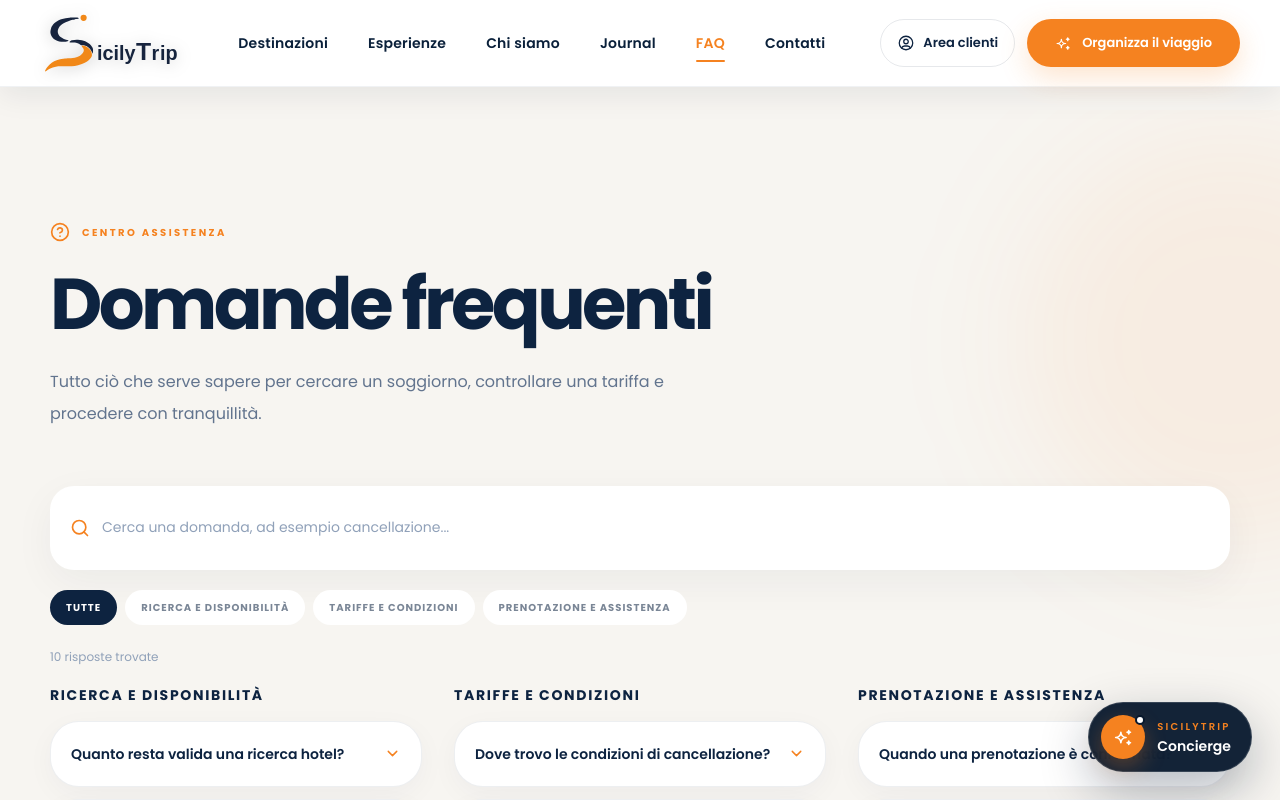
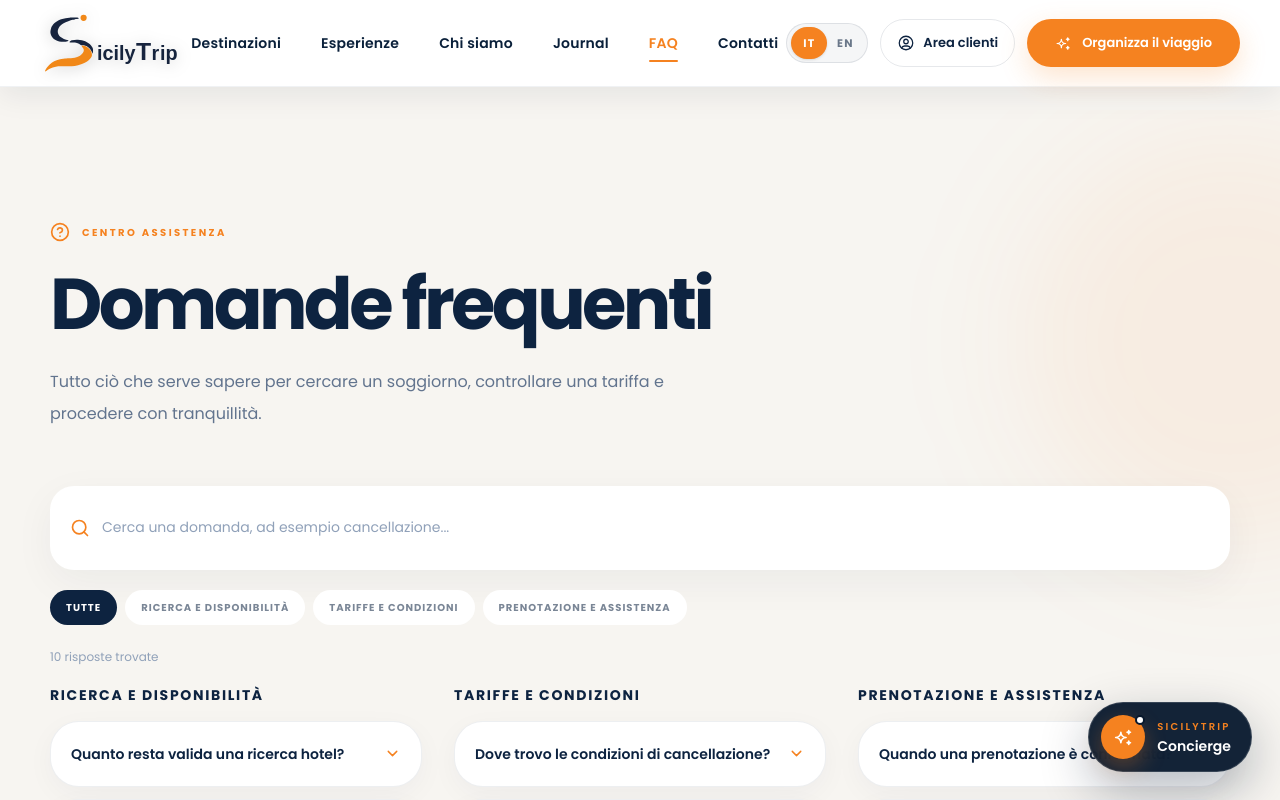
Before and after one commit to SerenellaWonder/sicilytrip, a Next.js app in the folder apps/web/: page /faq in a window 1280 px wide. Shown: the top 800 px of the page. Built offline with nearby package versions, Linux system fonts and the light colour scheme; no server answers.

Commit message:
feat: add bilingual navigation and hotel search

```diff
--- a/apps/web/src/components/hero/HeroContent.tsx
+++ b/apps/web/src/components/hero/HeroContent.tsx
@@ -2,7 +2,12 @@
 
 import { IconArrowRight } from "@tabler/icons-react";
 
+import { useLanguage } from "@/components/i18n/LanguageProvider";
+
 export default function HeroContent() {
+  const { language } = useLanguage();
+  const isItalian = language === "it";
+
   return (
     <div
       className="
@@ -36,7 +41,7 @@ export default function HeroContent() {
             sm:tracking-[0.38em]
           "
         >
-          Scopri una Sicilia diversa
+          {isItalian ? "Scopri una Sicilia diversa" : "Discover a different Sicily"}
         </div>
 
         {/* TITLE */}
@@ -56,11 +61,11 @@ export default function HeroContent() {
             xl:text-[70px]
           "
         >
-          Scopri la Sicilia
+          {isItalian ? "Scopri la Sicilia" : "Discover Sicily"}
           <br />
-          come non l&apos;hai
+          {isItalian ? "come non l'hai" : "as you've never"}
           <br />
-          mai vista
+          {isItalian ? "mai vista" : "seen it before"}
         </h1>
 
         {/* DESCRIPTION */}
@@ -78,9 +83,13 @@ export default function HeroContent() {
             lg:text-[22px]
           "
         >
-          Esperienze autentiche, luoghi unici
+          {isItalian
+            ? "Esperienze autentiche, luoghi unici"
+            : "Authentic experiences, unique places"}
           <br className="hidden sm:block" />
-          e emozioni indimenticabili.
+          {isItalian
+            ? " e emozioni indimenticabili."
+            : " and unforgettable moments."}
         </p>
 
         {/* CTA */}
@@ -110,7 +119,7 @@ export default function HeroContent() {
             sm:py-4
           "
         >
-          Esplora ora
+          {isItalian ? "Esplora ora" : "Explore now"}
 
           <IconArrowRight
             size={18}
--- a/apps/web/src/components/hero/HeroSearch.tsx
+++ b/apps/web/src/components/hero/HeroSearch.tsx
@@ -9,8 +9,12 @@ import {
 
 import ConciergeSearch from "@/components/concierge/ConciergeSearch";
 import SearchBox from "@/components/hero/SearchBox";
+import { useLanguage } from "@/components/i18n/LanguageProvider";
 
 export default function HeroSearch() {
+  const { language } = useLanguage();
+  const isItalian = language === "it";
+
   const [showHotelSearch, setShowHotelSearch] =
     useState(true);
 
@@ -24,7 +28,7 @@ export default function HeroSearch() {
     >
       <div
         role="tablist"
-        aria-label="Scegli come iniziare"
+        aria-label={isItalian ? "Scegli come iniziare" : "Choose how to start"}
         className="
           relative
           z-40
@@ -72,9 +76,9 @@ export default function HeroSearch() {
         >
           <Sparkles size={17} className="shrink-0 text-[#F58220]" />
           <span>
-            <span className="block">Lasciati ispirare</span>
+            <span className="block">{isItalian ? "Lasciati ispirare" : "Get inspired"}</span>
             <span className="mt-0.5 hidden text-[10px] font-normal opacity-60 sm:block">
-              Usa il Concierge
+              {isItalian ? "Usa il Concierge" : "Use the Concierge"}
             </span>
           </span>
         </button>
@@ -107,9 +111,9 @@ export default function HeroSearch() {
         >
           <Building2 size={18} className="shrink-0" />
           <span>
-            <span className="block">Cerca hotel</span>
+            <span className="block">{isItalian ? "Cerca hotel" : "Search hotels"}</span>
             <span className="mt-0.5 hidden text-[10px] font-normal opacity-70 sm:block">
-              Sai già dove andare?
+              {isItalian ? "Sai già dove andare?" : "Know where to go?"}
             </span>
           </span>
         </button>
--- a/apps/web/src/components/hero/SearchBox.tsx
+++ b/apps/web/src/components/hero/SearchBox.tsx
@@ -17,6 +17,7 @@ import {
 
 import { apiFetch } from "@/lib/api";
 import { destinationCatalog } from "@/data/destinations";
+import { useLanguage } from "@/components/i18n/LanguageProvider";
 
 import type { Destination, HotelSearchResponse } from "@/types/hotel";
 
@@ -48,6 +49,8 @@ type SearchBoxProps = {
 
 export default function SearchBox({ initialValues }: SearchBoxProps) {
   const router = useRouter();
+  const { language } = useLanguage();
+  const isItalian = language === "it";
 
   const destinationRef = useRef<HTMLDivElement>(null);
 
@@ -195,25 +198,25 @@ export default function SearchBox({ initialValues }: SearchBoxProps) {
     setError("");
 
     if (!destination) {
-      setError("Seleziona una destinazione dai suggerimenti.");
+      setError(isItalian ? "Seleziona una destinazione dai suggerimenti." : "Select a destination from the suggestions.");
 
       return;
     }
 
     if (!checkIn) {
-      setError("Seleziona la data di check-in.");
+      setError(isItalian ? "Seleziona la data di check-in." : "Select a check-in date.");
 
       return;
     }
 
     if (!checkOut) {
-      setError("Seleziona la data di check-out.");
+      setError(isItalian ? "Seleziona la data di check-out." : "Select a check-out date.");
 
       return;
     }
 
     if (new Date(checkOut) <= new Date(checkIn)) {
-      setError("Il check-out deve essere successivo al check-in.");
+      setError(isItalian ? "Il check-out deve essere successivo al check-in." : "Check-out must be after check-in.");
 
       return;
     }
@@ -304,9 +307,9 @@ export default function SearchBox({ initialValues }: SearchBoxProps) {
 
   const totalAdults = rooms.reduce((total, room) => total + room.adults, 0);
   const totalChildren = rooms.reduce((total, room) => total + room.children, 0);
-  const guestsLabel = `${rooms.length} ${rooms.length === 1 ? "camera" : "camere"}, ${totalAdults} ${totalAdults === 1 ? "adulto" : "adulti"}${
+  const guestsLabel = `${rooms.length} ${rooms.length === 1 ? (isItalian ? "camera" : "room") : (isItalian ? "camere" : "rooms")}, ${totalAdults} ${totalAdults === 1 ? (isItalian ? "adulto" : "adult") : (isItalian ? "adulti" : "adults")}${
     totalChildren > 0
-      ? `, ${totalChildren} ${totalChildren === 1 ? "bambino" : "bambini"}`
+      ? `, ${totalChildren} ${totalChildren === 1 ? (isItalian ? "bambino" : "child") : (isItalian ? "bambini" : "children")}`
       : ""
   }`;
 
@@ -387,7 +390,7 @@ export default function SearchBox({ initialValues }: SearchBoxProps) {
                     text-slate-400
                   "
                 >
-                  Destinazione
+                  {isItalian ? "Destinazione" : "Destination"}
                 </span>
 
                 <input
@@ -407,7 +410,7 @@ export default function SearchBox({ initialValues }: SearchBoxProps) {
                       setShowSuggestions(true);
                     }
                   }}
-                  placeholder="Dove vuoi andare?"
+                  placeholder={isItalian ? "Dove vuoi andare?" : "Where would you like to go?"}
                   autoComplete="off"
                   className="
                     mt-0.5
@@ -540,7 +543,7 @@ export default function SearchBox({ initialValues }: SearchBoxProps) {
                       text-slate-500
                     "
                   >
-                    Nessuna destinazione trovata.
+                    {isItalian ? "Nessuna destinazione trovata." : "No destinations found."}
                   </div>
                 )}
               </div>
@@ -626,7 +629,7 @@ export default function SearchBox({ initialValues }: SearchBoxProps) {
                     text-slate-400
                   "
                 >
-                  Ospiti
+                  {isItalian ? "Ospiti" : "Guests"}
                 </span>
 
                 <span
@@ -680,7 +683,7 @@ export default function SearchBox({ initialValues }: SearchBoxProps) {
                   >
                     <div className="mb-4 flex items-center justify-between">
                       <strong className="text-xs text-[#0D2340]">
-                        Camera {roomIndex + 1}
+                        {isItalian ? "Camera" : "Room"} {roomIndex + 1}
                       </strong>
                       {rooms.length > 1 && (
                         <button
@@ -692,13 +695,13 @@ export default function SearchBox({ initialValues }: SearchBoxProps) {
                           }
                           className="text-[10px] font-semibold uppercase tracking-[0.1em] text-red-500"
                         >
-                          Rimuovi
+                          {isItalian ? "Rimuovi" : "Remove"}
                         </button>
                       )}
                     </div>
                     <GuestRow
-                      label="Adulti"
-                      description="Da 18 anni"
+                      label={isItalian ? "Adulti" : "Adults"}
+                      description={isItalian ? "Da 18 anni" : "Age 18+"}
                       value={room.adults}
                       minimum={1}
                       maximum={6}
@@ -708,8 +711,8 @@ export default function SearchBox({ initialValues }: SearchBoxProps) {
                     />
                     <div className="my-4 h-px bg-slate-100" />
                     <GuestRow
-                      label="Bambini"
-                      description="0 – 17 anni"
+                      label={isItalian ? "Bambini" : "Children"}
+                      description={isItalian ? "0 – 17 anni" : "Ages 0–17"}
                       value={room.children}
                       minimum={0}
                       maximum={3}
@@ -732,7 +735,7 @@ export default function SearchBox({ initialValues }: SearchBoxProps) {
                     className="mt-4 inline-flex w-full items-center justify-center rounded-xl border border-[#0D2340]/10 px-4 py-3 text-xs font-semibold text-[#0D2340] hover:border-[#F58220]/40"
                   >
                     <Plus size={15} className="mr-2 text-[#F58220]" />
-                    Aggiungi camera
+                    {isItalian ? "Aggiungi camera" : "Add room"}
                   </button>
                 )}
               </div>
@@ -786,12 +789,12 @@ export default function SearchBox({ initialValues }: SearchBoxProps) {
                       animate-spin
                     "
                   />
-                  Cerco...
+                  {isItalian ? "Cerco..." : "Searching..."}
                 </>
               ) : (
                 <>
                   <Search size={17} />
-                  Cerca
+                  {isItalian ? "Cerca" : "Search"}
                 </>
               )}
             </button>
@@ -830,8 +833,9 @@ export default function SearchBox({ initialValues }: SearchBoxProps) {
             text-slate-500
           "
         >
-          Stiamo cercando le migliori disponibilità per te. Potrebbero essere
-          necessari alcuni secondi.
+          {isItalian
+            ? "Stiamo cercando le migliori disponibilità per te. Potrebbero essere necessari alcuni secondi."
+            : "We are checking the best availability for you. This may take a few seconds."}
         </p>
       )}
     </div>
--- /dev/null
+++ b/apps/web/src/components/i18n/LanguageProvider.tsx
@@ -0,0 +1,64 @@
+"use client";
+
+import {
+  createContext,
+  useContext,
+  useEffect,
+  useMemo,
+  useState,
+} from "react";
+
+export type Language = "it" | "en";
+
+type LanguageContextValue = {
+  language: Language;
+  setLanguage: (language: Language) => void;
+};
+
+const STORAGE_KEY = "sicilytrip-language";
+
+const LanguageContext = createContext<LanguageContextValue | null>(null);
+
+export default function LanguageProvider({
+  children,
+}: Readonly<{ children: React.ReactNode }>) {
+  const [language, setLanguage] = useState<Language>("it");
+
+  useEffect(() => {
+    const storedLanguage = window.localStorage.getItem(STORAGE_KEY);
+
+    if (storedLanguage === "it" || storedLanguage === "en") {
+      const timer = window.setTimeout(() => {
+        setLanguage(storedLanguage);
+      }, 0);
+
+      return () => window.clearTimeout(timer);
+    }
+  }, []);
+
+  useEffect(() => {
+    document.documentElement.lang = language;
+    window.localStorage.setItem(STORAGE_KEY, language);
+  }, [language]);
+
+  const value = useMemo(
+    () => ({ language, setLanguage }),
+    [language],
+  );
+
+  return (
+    <LanguageContext.Provider value={value}>
+      {children}
+    </LanguageContext.Provider>
+  );
+}
+
+export function useLanguage() {
+  const context = useContext(LanguageContext);
+
+  if (!context) {
+    throw new Error("useLanguage must be used inside LanguageProvider");
+  }
+
+  return context;
+}
--- a/apps/web/src/components/layout/header/Header.tsx
+++ b/apps/web/src/components/layout/header/Header.tsx
@@ -9,6 +9,7 @@ import Logo from "./Logo";
 import Navigation from "./Navigation";
 import HeaderActions from "./HeaderActions";
 import MobileMenu from "./MobileMenu";
+import LanguageSwitcher from "./LanguageSwitcher";
 
 export default function Header() {
   const pathname = usePathname();
@@ -123,7 +124,10 @@ export default function Header() {
 
           {/* DESKTOP ACTION */}
 
-          <HeaderActions scrolled={solidHeader} />
+          <div className="hidden items-center gap-3 lg:flex">
+            <LanguageSwitcher solidHeader={solidHeader} />
+            <HeaderActions scrolled={solidHeader} />
+          </div>
 
           {/* MOBILE */}
 
--- a/apps/web/src/components/layout/header/HeaderActions.tsx
+++ b/apps/web/src/components/layout/header/HeaderActions.tsx
@@ -4,6 +4,7 @@ import Link from "next/link";
 import { IconSparkles, IconUserCircle } from "@tabler/icons-react";
 
 import { useConcierge } from "@/components/concierge/ConciergeProvider";
+import { useLanguage } from "@/components/i18n/LanguageProvider";
 
 type HeaderActionsProps = {
   scrolled: boolean;
@@ -13,6 +14,7 @@ export default function HeaderActions({
   scrolled,
 }: HeaderActionsProps) {
   const { openConcierge } = useConcierge();
+  const { language } = useLanguage();
 
   return (
     <div
@@ -49,14 +51,18 @@ export default function HeaderActions({
         `}
       >
         <IconUserCircle size={18} stroke={1.7} />
-        <span className="hidden xl:inline">Area clienti</span>
+        <span className="hidden xl:inline">
+          {language === "it" ? "Area clienti" : "Customer area"}
+        </span>
       </Link>
 
       <button
         type="button"
         onClick={() =>
           openConcierge(
-            "Aiutami a organizzare il mio viaggio in Sicilia"
+            language === "it"
+              ? "Aiutami a organizzare il mio viaggio in Sicilia"
+              : "Help me plan my trip to Sicily"
           )
         }
         className={`
@@ -100,7 +106,7 @@ export default function HeaderActions({
           "
         />
 
-        <span>Organizza il viaggio</span>
+        <span>{language === "it" ? "Organizza il viaggio" : "Plan your trip"}</span>
       </button>
     </div>
   );
--- /dev/null
+++ b/apps/web/src/components/layout/header/LanguageSwitcher.tsx
@@ -0,0 +1,49 @@
+"use client";
+
+import { useLanguage } from "@/components/i18n/LanguageProvider";
+
+type LanguageSwitcherProps = {
+  solidHeader: boolean;
+};
+
+export default function LanguageSwitcher({
+  solidHeader,
+}: LanguageSwitcherProps) {
+  const { language, setLanguage } = useLanguage();
+
+  return (
+    <div
+      aria-label={language === "it" ? "Seleziona lingua" : "Select language"}
+      className={`
+        hidden h-10 items-center rounded-full border p-1 lg:flex
+        ${
+          solidHeader
+            ? "border-[#0D2340]/10 bg-[#0D2340]/[0.04]"
+            : "border-white/25 bg-white/10 backdrop-blur-md"
+        }
+      `}
+    >
+      {(["it", "en"] as const).map((item) => (
+        <button
+          key={item}
+          type="button"
+          onClick={() => setLanguage(item)}
+          aria-pressed={language === item}
+          className={`
+            flex h-8 min-w-9 items-center justify-center rounded-full px-2
+            text-[11px] font-bold uppercase tracking-[0.12em] transition-all
+            ${
+              language === item
+                ? "bg-[#F58220] text-white shadow-sm"
+                : solidHeader
+                  ? "text-[#0D2340]/60 hover:text-[#F58220]"
+                  : "text-white/75 hover:text-white"
+            }
+          `}
+        >
+          {item}
+        </button>
+      ))}
+    </div>
+  );
+}
--- a/apps/web/src/components/layout/header/MobileMenu.tsx
+++ b/apps/web/src/components/layout/header/MobileMenu.tsx
@@ -6,40 +6,41 @@ import Link from "next/link";
 import { IconMenu2, IconSparkles, IconX } from "@tabler/icons-react";
 
 import { useConcierge } from "@/components/concierge/ConciergeProvider";
+import { useLanguage } from "@/components/i18n/LanguageProvider";
 
 const items = [
   {
-    label: "Destinazioni",
+    label: { it: "Destinazioni", en: "Destinations" },
     href: "/destinazioni",
     pathname: "/destinazioni",
   },
   {
-    label: "Esperienze",
+    label: { it: "Esperienze", en: "Experiences" },
     href: "/esperienze",
     pathname: "/esperienze",
   },
   {
-    label: "Chi siamo",
+    label: { it: "Chi siamo", en: "About us" },
     href: "/chi-siamo",
     pathname: "/chi-siamo",
   },
   {
-    label: "Journal",
+    label: { it: "Journal", en: "Journal" },
     href: "/journal",
     pathname: "/journal",
   },
   {
-    label: "FAQ",
+    label: { it: "FAQ", en: "FAQ" },
     href: "/faq",
     pathname: "/faq",
   },
   {
-    label: "Contatti",
+    label: { it: "Contatti", en: "Contact" },
     href: "/contatti",
     pathname: "/contatti",
   },
   {
-    label: "Area clienti",
+    label: { it: "Area clienti", en: "Customer area" },
     href: "/area-clienti",
     pathname: "/area-clienti",
   },
@@ -54,6 +55,7 @@ export default function MobileMenu({ solidHeader, pathname }: MobileMenuProps) {
   const [open, setOpen] = useState(false);
 
   const { openConcierge } = useConcierge();
+  const { language, setLanguage } = useLanguage();
 
   useEffect(() => {
     if (!open) {
@@ -75,7 +77,11 @@ export default function MobileMenu({ solidHeader, pathname }: MobileMenuProps) {
   function handleConcierge() {
     setOpen(false);
 
-    openConcierge("Aiutami a organizzare il mio viaggio in Sicilia");
+    openConcierge(
+      language === "it"
+        ? "Aiutami a organizzare il mio viaggio in Sicilia"
+        : "Help me plan my trip to Sicily",
+    );
   }
 
   return (
@@ -87,7 +93,7 @@ export default function MobileMenu({ solidHeader, pathname }: MobileMenuProps) {
       <button
         type="button"
         onClick={() => setOpen(true)}
-        aria-label="Apri menu"
+        aria-label={language === "it" ? "Apri menu" : "Open menu"}
         aria-expanded={open}
         className={`
           flex
@@ -196,7 +202,7 @@ export default function MobileMenu({ solidHeader, pathname }: MobileMenuProps) {
           <button
             type="button"
             onClick={closeMenu}
-            aria-label="Chiudi menu"
+            aria-label={language === "it" ? "Chiudi menu" : "Close menu"}
             className="
               flex
               h-11
@@ -233,7 +239,7 @@ export default function MobileMenu({ solidHeader, pathname }: MobileMenuProps) {
 
             return (
               <Link
-                key={item.label}
+                key={item.href}
                 href={item.href}
                 onClick={closeMenu}
                 className="
@@ -261,7 +267,7 @@ export default function MobileMenu({ solidHeader, pathname }: MobileMenuProps) {
                     }
                   `}
                 >
-                  {item.label}
+                  {item.label[language]}
                 </span>
 
                 <span
@@ -285,6 +291,28 @@ export default function MobileMenu({ solidHeader, pathname }: MobileMenuProps) {
         =================================================== */}
 
         <div className="mt-auto">
+          <div className="mb-5 flex items-center justify-center gap-2">
+            {(["it", "en"] as const).map((item) => (
+              <button
+                key={item}
+                type="button"
+                onClick={() => setLanguage(item)}
+                aria-pressed={language === item}
+                className={`
+                  h-10 min-w-12 rounded-full border text-xs font-bold uppercase
+                  tracking-[0.14em] transition-colors
+                  ${
+                    language === item
+                      ? "border-[#F58220] bg-[#F58220] text-white"
+                      : "border-white/15 text-white/60"
+                  }
+                `}
+              >
+                {item}
+              </button>
+            ))}
+          </div>
+
           <button
             type="button"
             onClick={handleConcierge}
@@ -305,7 +333,7 @@ export default function MobileMenu({ solidHeader, pathname }: MobileMenuProps) {
             "
           >
             <IconSparkles size={18} stroke={1.8} />
-            Organizza il viaggio
+            {language === "it" ? "Organizza il viaggio" : "Plan your trip"}
           </button>
 
           <p
@@ -319,7 +347,7 @@ export default function MobileMenu({ solidHeader, pathname }: MobileMenuProps) {
               text-white/25
             "
           >
-            Scopri · Vivi · Ricorda
+            {language === "it" ? "Scopri · Vivi · Ricorda" : "Discover · Live · Remember"}
           </p>
         </div>
       </div>
--- a/apps/web/src/components/layout/header/Navigation.tsx
+++ b/apps/web/src/components/layout/header/Navigation.tsx
@@ -1,33 +1,35 @@
 import Link from "next/link";
+
+import { useLanguage } from "@/components/i18n/LanguageProvider";
 
 const items = [
   {
-    label: "Destinazioni",
+    label: { it: "Destinazioni", en: "Destinations" },
     href: "/destinazioni",
     pathname: "/destinazioni",
   },
   {
-    label: "Esperienze",
+    label: { it: "Esperienze", en: "Experiences" },
     href: "/esperienze",
     pathname: "/esperienze",
   },
   {
-    label: "Chi siamo",
+    label: { it: "Chi siamo", en: "About us" },
     href: "/chi-siamo",
     pathname: "/chi-siamo",
   },
   {
-    label: "Journal",
+    label: { it: "Journal", en: "Journal" },
     href: "/journal",
     pathname: "/journal",
   },
   {
-    label: "FAQ",
+    label: { it: "FAQ", en: "FAQ" },
     href: "/faq",
     pathname: "/faq",
   },
   {
-    label: "Contatti",
+    label: { it: "Contatti", en: "Contact" },
     href: "/contatti",
     pathname: "/contatti",
   },
@@ -42,6 +44,8 @@ export default function Navigation({
   solidHeader,
   pathname,
 }: NavigationProps) {
+  const { language } = useLanguage();
+
   return (
     <nav
       className="
@@ -62,7 +66,7 @@ export default function Navigation({
 
         return (
           <Link
-            key={item.label}
+            key={item.href}
             href={item.href}
             className={`
               group
@@ -93,7 +97,7 @@ export default function Navigation({
               hover:text-[#F58220]
             `}
           >
-            {item.label}
+            {item.label[language]}
 
             <span
               className={`
```
Also changed, not shown: apps/web/src/app/layout.tsx (+6 -3 lines).
